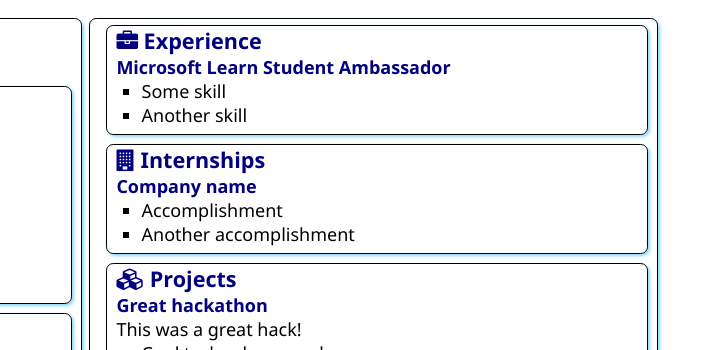
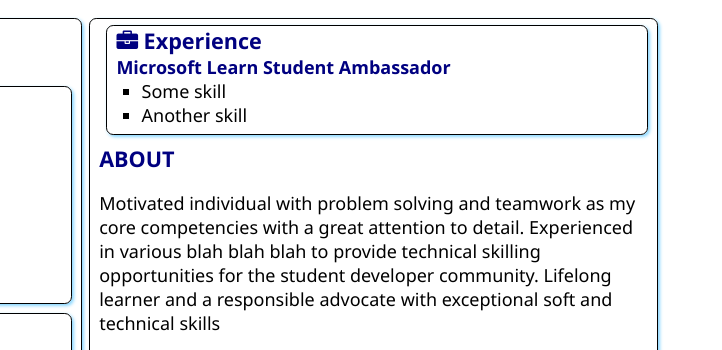
Before and after one commit to MIKEKIMEU/SATechnicalOnboarding, a plain HTML site: page src/index.html in a window 1280 px wide. Shown: the top 350 px of the page, 558-1280 px from the left. Drawn offline with Linux system fonts and the light colour scheme.

Commit message:
Add resume content

```diff
--- a/src/index.html
+++ b/src/index.html
@@ -82,6 +82,13 @@
                     <li>Another skill</li>
                 </ul>
             </section>
+            <section>
+                <h2>ABOUT</h2>
+					<!-- about you -->
+                    <p>
+                        Motivated individual with problem solving and teamwork as my core competencies with a great attention to detail. Experienced in various blah blah blah to provide technical skilling opportunities for the student developer community. Lifelong learner and a responsible advocate with exceptional soft and technical skills
+                    </p>
+            </section>
             <section class="box">
                 <h2>
                     <i class="fa fa-building" aria-hidden="true"></i>
```
